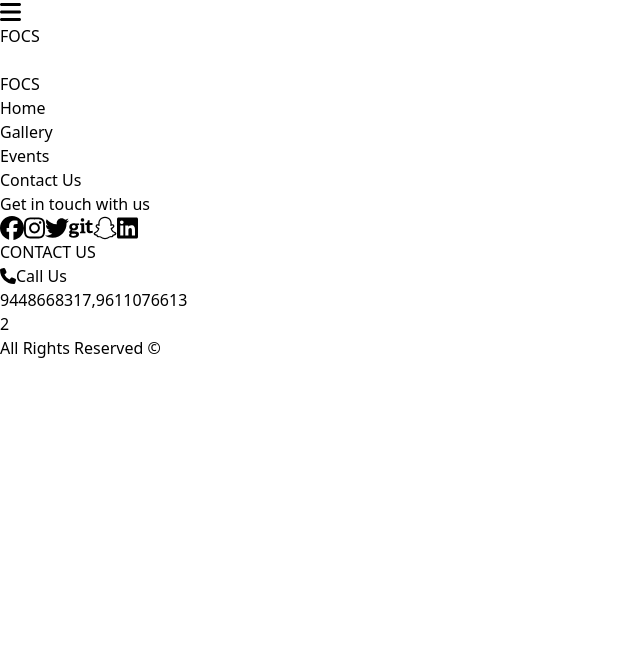
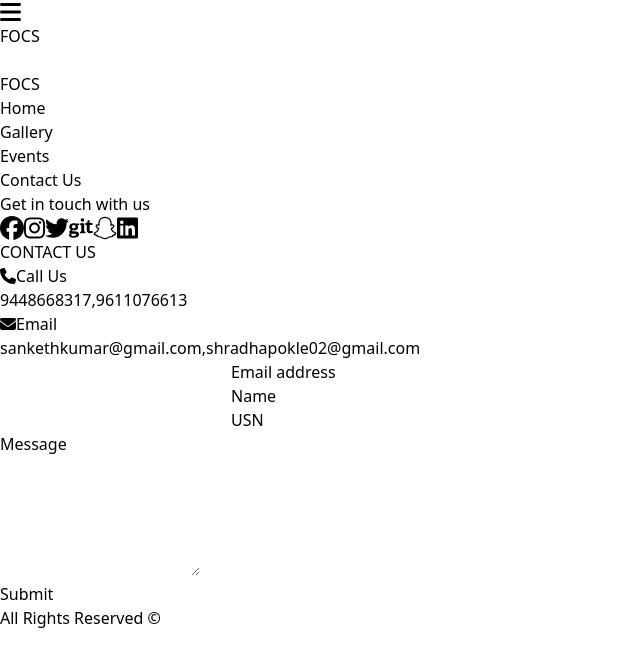
Before and after one commit to shraddhaM02/focs, a React (Vite) app: page /contact in a window 1280 px wide. Shown: the top 666 px of the page, without its empty margins (0-640 px from the left). Built offline with nearby package versions, Linux system fonts and the light colour scheme.

Commit message:
Contact.jsx file updated,not completed

```diff
--- a/src/Components/Contact.jsx
+++ b/src/Components/Contact.jsx
@@ -1,7 +1,14 @@
 import React from "react";
 import { FontAwesomeIcon } from "@fortawesome/react-fontawesome";
-import { faInstagram,faFacebook,faTwitter,faGit,faSnapchat,faLinkedin } from "@fortawesome/free-brands-svg-icons";
-import { faPhone } from "@fortawesome/free-solid-svg-icons";
+import {
+  faInstagram,
+  faFacebook,
+  faTwitter,
+  faGit,
+  faSnapchat,
+  faLinkedin,
+} from "@fortawesome/free-brands-svg-icons";
+import { faPhone, faEnvelope } from "@fortawesome/free-solid-svg-icons";
 
 function Contact() {
   return (
@@ -9,14 +16,14 @@ function Contact() {
       <div className="flex flex-col items-center p-6 space-y-4">
         <h1 className="text-2xl">Get in touch with us</h1>
         <div className="space-x-8">
-              <FontAwesomeIcon icon={faFacebook} size="xl"/>
+          <FontAwesomeIcon icon={faFacebook} size="xl" />
           <FontAwesomeIcon icon={faInstagram} size="xl" />
-              <FontAwesomeIcon icon={faTwitter} size="xl"/>
+          <FontAwesomeIcon icon={faTwitter} size="xl" />
           <FontAwesomeIcon icon={faGit} size="xl" />
           <FontAwesomeIcon icon={faSnapchat} size="xl" />
           <FontAwesomeIcon icon={faLinkedin} size="xl" />
         </div>
-        <div className="grid grid-cols-3">
+        <div className="sm:grid sm:grid-cols-3 p-10">
           <div>
             <h1>CONTACT US</h1>
             <div className="gap-3 space-x-2">
@@ -24,9 +31,89 @@ function Contact() {
               <span>Call Us</span>
             </div>
             <span>9448668317,9611076613</span>
+            <div className="gap-3 space-x-2">
+              <FontAwesomeIcon icon={faEnvelope} />
+              <span>Email</span>
             </div>
-              <div></div>
-              <div>2</div>
+            <span>sankethkumar@gmail.com,shradhapokle02@gmail.com</span>
+            <div className="my-8">
+              <form className="w-4/3">
+                <div className="relative z-0 w-full mb-5 group">
+                  <input
+                    type="email"
+                    name="floating_email"
+                    id="floating_email"
+                    className="block py-2.5 px-0 w-full text-sm text-gray-900 bg-transparent border-0 border-b-2 border-gray-300 appearance-none dark:text-white dark:border-gray-600 dark:focus:border-blue-500 focus:outline-none focus:ring-0 focus:border-blue-600 peer"
+                    placeholder=" "
+                    required
+                  />
+                  <label
+                    htmlFor="floating_email"
+                    className="peer-focus:font-medium absolute text-sm text-gray-500 dark:text-gray-400 duration-300 transhtmlForm -translate-y-6 scale-75 top-3 -z-10 origin-[0] peer-focus:start-0 rtl:peer-focus:translate-x-1/4 rtl:peer-focus:left-auto peer-focus:text-blue-600 peer-focus:dark:text-blue-500 peer-placeholder-shown:scale-100 peer-placeholder-shown:translate-y-0 peer-focus:scale-75 peer-focus:-translate-y-6"
+                  >
+                    Email address
+                  </label>
+                </div>
+                <div className="grid md:grid-cols-2 md:gap-6">
+                  <div className="relative z-0 w-full mb-5 group">
+                    <input
+                      type="text"
+                      name="floating_first_name"
+                      id="floating_first_name"
+                      className="block py-2.5 px-0 w-full text-sm text-gray-900 bg-transparent border-0 border-b-2 border-gray-300 appearance-none dark:text-white dark:border-gray-600 dark:focus:border-blue-500 focus:outline-none focus:ring-0 focus:border-blue-600 peer"
+                      placeholder=" "
+                      required
+                    />
+                    <label
+                      htmlFor="floating_first_name"
+                      className="peer-focus:font-medium absolute text-sm text-gray-500 dark:text-gray-400 duration-300 transhtmlForm -translate-y-6 scale-75 top-3 -z-10 origin-[0] peer-focus:start-0 rtl:peer-focus:translate-x-1/4 peer-focus:text-blue-600 peer-focus:dark:text-blue-500 peer-placeholder-shown:scale-100 peer-placeholder-shown:translate-y-0 peer-focus:scale-75 peer-focus:-translate-y-6"
+                    >
+                      Name
+                    </label>
+                  </div>
+                  <div className="relative z-0 w-full mb-5 group">
+                    <input
+                      type="text"
+                      name="floating_last_name"
+                      id="floating_last_name"
+                      className="block py-2.5 px-0 w-full text-sm text-gray-900 bg-transparent border-0 border-b-2 border-gray-300 appearance-none dark:text-white dark:border-gray-600 dark:focus:border-blue-500 focus:outline-none focus:ring-0 focus:border-blue-600 peer"
+                      placeholder=" "
+                      required
+                    />
+                    <label
+                      htmlFor="floating_last_name"
+                      className="peer-focus:font-medium absolute text-sm text-gray-500 duration-300 transhtmlForm -translate-y-6 scale-75 top-3 -z-10 origin-[0] peer-focus:start-0 rtl:peer-focus:translate-x-1/4 peer-focus:text-blue-600 peer-focus:dark:text-blue-500 peer-placeholder-shown:scale-100 peer-placeholder-shown:translate-y-0 peer-focus:scale-75 peer-focus:-translate-y-6"
+                    >
+                      USN
+                    </label>
+                  </div>
+                </div>
+                <div className="col-span-full">
+                  <label
+                    htmlFor="message"
+                    className="peer-focus:font-medium block mb-2 text-sm font-medium text-gray-900 dark:text-white"
+                  >
+                    Message
+                  </label>
+                  <div className="mt-2">
+                    <textarea
+                      id="about"
+                      name="about"
+                      rows={5}
+                      className="block w-[95%] rounded-md border-0 py-1.5 text-gray-900 shadow-sm ring-1 ring-inset ring-gray-300 placeholder:text-gray-400 focus:ring-2 focus:ring-inset focus:ring-indigo-600 sm:text-sm sm:leading-6"
+                      defaultValue={""}
+                    />
+                  </div>
+                </div>
+                <button
+                  type="submit"
+                  className="text-white bg-blue-700 hover:bg-blue-800 focus:ring- my-2 focus:outline-none focus:ring-blue-300 font-medium rounded-lg text-sm w-full sm:w-auto px-5 py-2.5 text-center dark:bg-blue-600"
+                >
+                  Submit
+                </button>
+              </form>
+            </div>
+          </div>
         </div>
       </div>
     </>
```
Also changed, not shown: src/Components/Suggestion.jsx (indentation only). Lines whose indentation alone changed are shown as unchanged.
